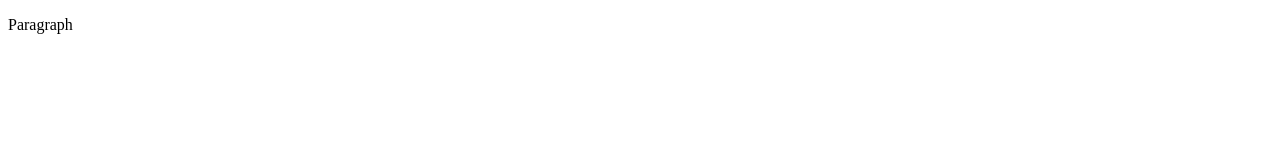
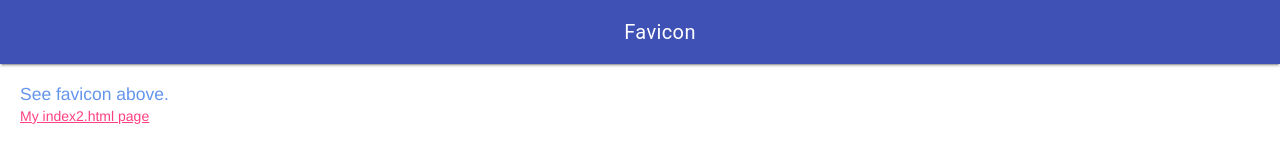
Before and after one commit to MTHS-ICD2O-1-2023/ICD2O-Unit-1-06-dang-2nguyen, a plain HTML site: page index.html in a window 1280 px wide. Drawn offline with nearby package versions, Linux system fonts and the light colour scheme.

Commit message:
adding icon

```diff
--- a/css/style.css
+++ b/css/style.css
@@ -2,3 +2,35 @@
 * Created on: Sep 2020
 * This file contains the CSS for index.html
 */
+
+/* Due to error in MDL : https://github.com/google/material-design-lite/issues/5281
+*/
+.mdl-ripple {
+  background: #000;
+  opacity: 0.001;
+}
+
+.mdl-layout__header-row {
+  justify-content: center;
+  padding: 0;
+}
+
+.mdl-layout__content {
+  padding-left: 15pt;
+  padding-right: 15pt;
+  padding-top: 15pt;
+}
+
+.mdl-textfield__error {
+  color: lightgreen;
+}
+
+.page-content {
+  color: cornflowerblue;
+  font-family: Helvetica, Arial, sans-serif;
+  font-size: 1.25rem;
+}
+
+body {
+  background-color: white;
+}
--- a/index.html
+++ b/index.html
@@ -1,9 +1,34 @@
 <!DOCTYPE html>
-<html>
-  <head>
-    <title>Title</title>
-  </head>
-  <body>
-    <p>Paragraph</p>
-  </body>
+<html lang="en-ca">
+<head>
+  <meta charset="utf-8" />
+  <meta name="description" content="My first webpage, with a favicon" />
+  <meta name="keywords" content="mths, ics2o" />
+  <meta name="author" content="Mr. Coxall" />
+  <meta name="viewport" content="width=device-width, initial-scale=1.0" />
+  <link rel="stylesheet" href="./css/style.css" />
+  <link rel="stylesheet" href="https://fonts.googleapis.com/icon?family=Material+Icons" />
+  <link rel="stylesheet" href="https://code.getmdl.io/1.3.0/material.indigo-pink.min.css" />
+  <link rel="apple-touch-icon" sizes="180x180" href="apple-touch-icon.png" />
+  <link rel="icon" type="image/png" sizes="32x32" href="favicon-32x32.png" />
+  <link rel="icon" type="image/png" sizes="16x16" href="favicon-16x16.png" />
+  <link rel="manifest" href="site.webmanifest" />
+  <title>My first webpage, with a favicon</title>
+</head>
+<body>
+  <script defer src="https://code.getmdl.io/1.3.0/material.min.js"></script>
+  <div class="mdl-layout mdl-js-layout mdl-layout--fixed-header">
+    <header class="mdl-layout__header">
+      <div class="mdl-layout__header-row">
+        <span class="mdl-layout-title">Favicon</span>
+      </div>
+    </header>
+    <main class="mdl-layout__content">
+      <div class="page-content">See favicon above.</div>
+      <p>
+        <a href="./index2.html">My index2.html page</a>
+      </p>
+    </main>
+  </div>
+</body>
 </html>
```
Also changed, not shown: android-chrome-192x192.png (added), android-chrome-512x512.png (added), apple-touch-icon.png (added), favicon-16x16.png (added), favicon-32x32.png (added), favicon.ico (added), site.webmanifest (added).
